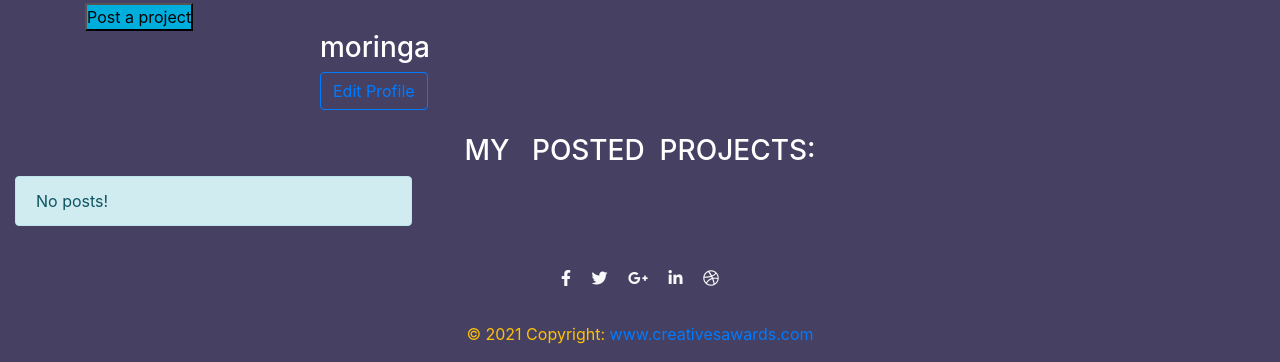
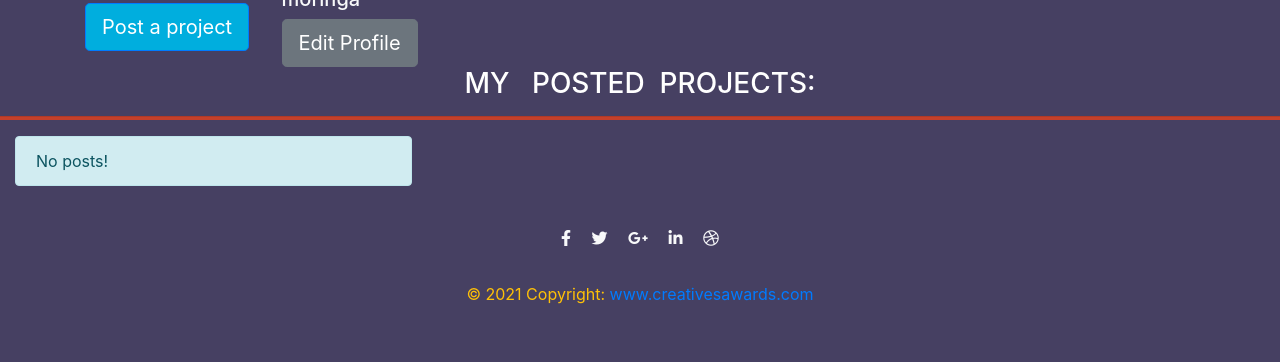
Before and after one commit to devseme/Projo-Awards, a Django app: page /profile/ in a window 1280 px wide; the page is wider, and only the part inside the window is pictured. Shown: the part 881-1243 px from the top of that part. After the commit the page ends 1185 px from the top of that part, so only its background shows below. Run offline with Django 3.2, Linux system fonts and the light colour scheme; a user stored in the database is signed in; data that the repository does not hold is empty; some libraries are stand-ins or nearby versions; some web fonts are replaced.

Commit message:
styling profile and project templates

```diff
--- a/awards/templates/profile.html
+++ b/awards/templates/profile.html
@@ -56,7 +56,8 @@
     <div class="col-md-3">
         <div class="row">
         <form action="/upload/project/">
-            <input type="submit" style=" background :#00AEDE;"value="Post a project" />
+            <input type="submit" class="btn btn-primary btn-lg" style=" background :#00AEDE;"value="Post a project" />
+
         </form>
     </div>
     <!-- <div class="col-md-12">
@@ -94,8 +95,8 @@
 </section>
 <style>
     .first{
-        margin-left: 25vw;
-        /* margin-top: -60vh; */
+        margin-left: 22vw;
+        margin-top: -8vh;
 
 
 
@@ -106,15 +107,17 @@
 </style>
 <div class="details">
     <div class="first">
-      <h3>{{user.username}}</h3>
+      <h5 class="text-light" >{{user.username}}</h5>
       {% if request.user is user %}  {% endif %}
       <div>
-        <a href="{%url 'update_profile' user.id %}" class="btn btn-outline-primary mb-4">
+        <a href="{%url 'update_profile' user.id %}" class="btn btn-secondary btn-lg">
           Edit Profile
         </a>
       </div>
     </div>
+
     <h3 class="post-title text-center" id="ig-text">MY &nbsp; POSTED &nbsp;PROJECTS:</h3>
+    <hr style="height:3px;border-width:1;color:#E46B3F;background-color:#C4402A">
     <div class="container-fluid">
         <div class="row">
 
@@ -137,5 +140,6 @@
         </div>
         </div>
         </div>
+
             {% endfor %}
 {% endblock %}
```
Also changed, not shown: awards/templates/project_details.html (+6 -8 lines).
